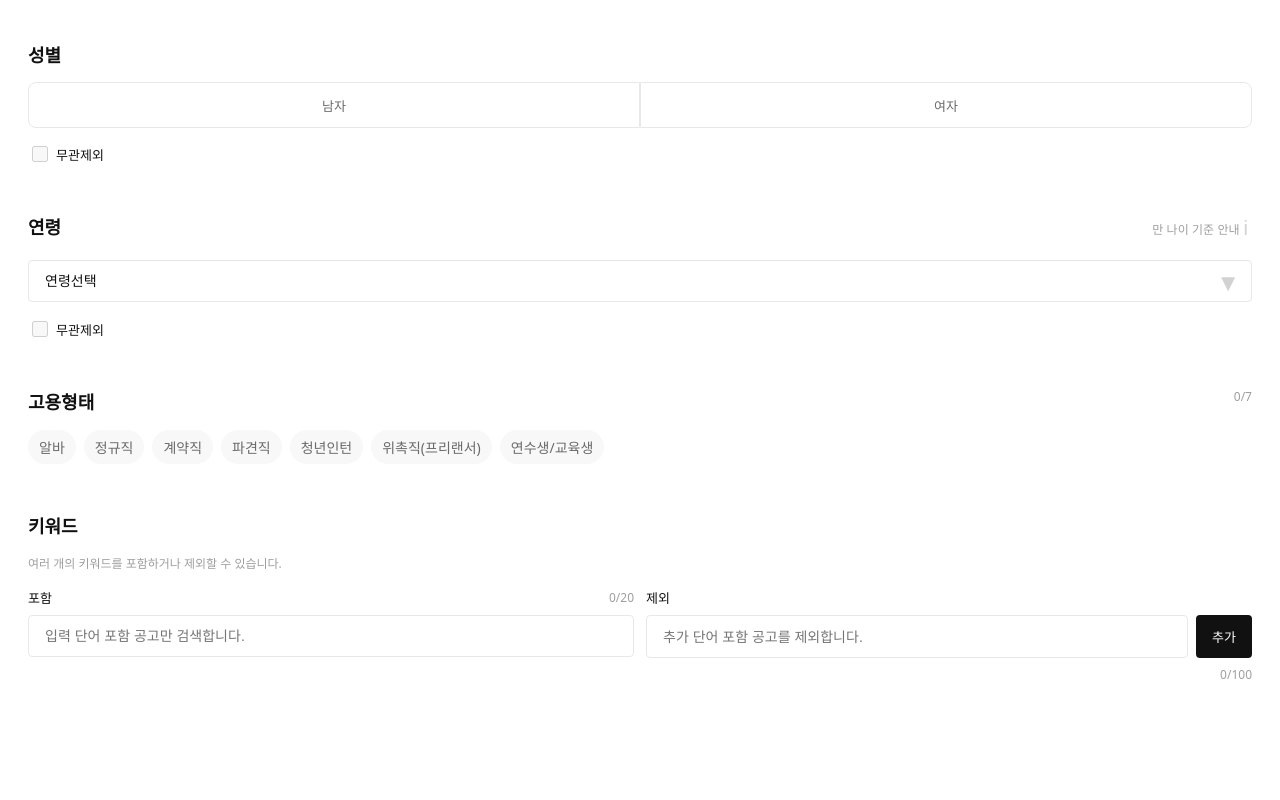
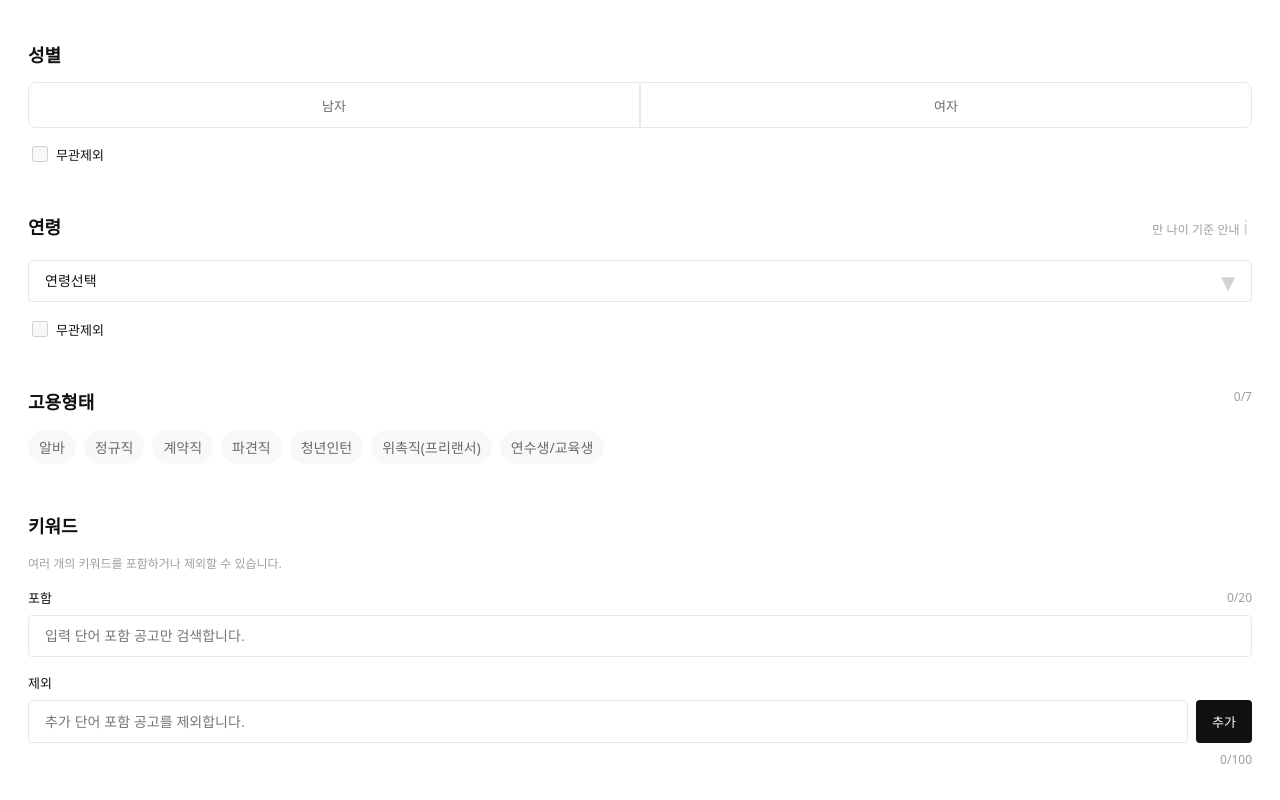
Before and after one commit to susmisc14/albamon-clone, a React (Vite) app: page / in a window 1280 px wide. Shown: the part 974-1774 px from the top of the page. Before the commit the page ends 1705 px from the top, so only its background shows below. Built offline with nearby package versions, Linux system fonts and the light colour scheme.

Commit message:
fix(keyword): 입력/포함·제외 구조를 원본과 동일하게 개선

```diff
--- a/src/pages/DetailConditions/DetailConditionsPage.tsx
+++ b/src/pages/DetailConditions/DetailConditionsPage.tsx
@@ -1009,8 +1009,8 @@ export function DetailConditionsPage(): React.JSX.Element {
           >
             여러 개의 키워드를 포함하거나 제외할 수 있습니다.
           </p>
-          <div style={{ display: "flex", gap: "12px", marginBottom: "16px" }}>
-            <div style={{ flex: 1 }}>
+          <div style={{ display: "flex", flexDirection: "column", gap: "16px" }}>
+            <div>
               <div
                 style={{
                   display: "flex",
@@ -1045,7 +1045,7 @@ export function DetailConditionsPage(): React.JSX.Element {
                 }}
               />
             </div>
-            <div style={{ flex: 1 }}>
+            <div>
               <div
                 style={{
                   display: "flex",
```
